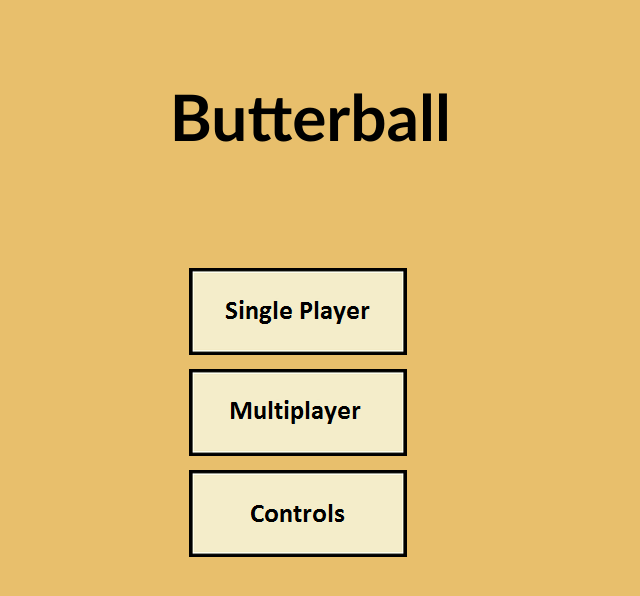
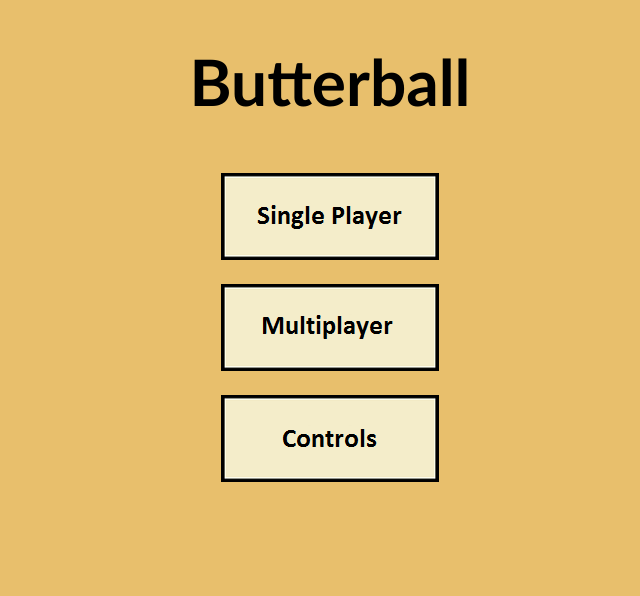
Before and after one commit to acsmars/butterball, a plain HTML site: page client/index.html in a window 1280 px wide. Shown: the whole page, without its empty margins (310-950 px from the left). Drawn offline with Linux system fonts and the light colour scheme.

Commit message:
Cleaned CSS and replaced forms with a tags for simplicity.

```diff
--- a/client/index.html
+++ b/client/index.html
@@ -1,21 +1,34 @@
 <!DOCTYPE html>
 <html>
 <head>
-
+<style>
+	body {
+		overflow:hidden;
+		background-color:#E8BF6C;
+	}
+	h1 {
+		font-family:Calibri;
+		font-size:48pt;
+	}
+	a {
+		display:block;
+	}
+	img {
+		padding:10px;
+	}
+	#centerMain {
+		margin:0 auto 0;
+		width:500px;
+		text-align:center;
+	}
+</style>
 </head>
-<body style="overflow:hidden;" bgcolor="#E8BF6C">
-	<div style="position: absolute; left: 50%">
-		<h1 style="margin-left:-57%; font-size:48pt; font-family:Calibri; margin-top:25%">Butterball</h1>
-		<div style="height:70px"></div>
-		<form action="game.html">
-			<input type="image" src="images/SinglePlayer.png" name="Single Player" alt="Submit" style="margin-left:-50%; padding-bottom:10px">
-		</form>
-		<form action="">
-			<input type="image" src="images/MultiPlayer.png" name="Single Player" alt="Submit" style="margin-left:-50%; padding-bottom:10px">
-		</form>
-		<form action="">
-			<input type="image" src="images/Controls.png" name="Single Player" alt="Submit" style="margin-left:-50%">
-		</form>
+<body>
+	<div id="centerMain">
+		<h1>Butterball</h1>
+		<a href="game.html"><img src="images/SinglePlayer.png" alt="Single Player"></a>
+		<a href=""><img src="images/MultiPlayer.png" alt="Multi Player"></a>
+		<a href=""><img src="images/Controls.png" alt="Controls"></a>
 	</div>
 </body>
 </html>
```
